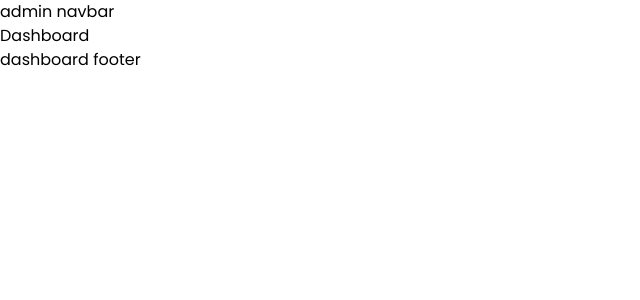
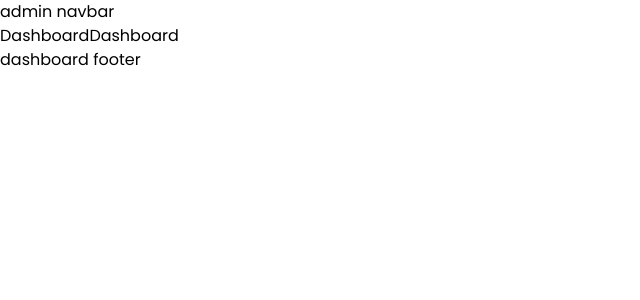
Before and after one commit to saifullah-10/school-management-system-client, a Next.js app: page /dashboard in a window 1280 px wide. Shown: the top 300 px of the page, without its empty margins (0-640 px from the left). Built offline with nearby package versions, Linux system fonts and the light colour scheme.

Commit message:
create dashboard layout

```diff
--- a/src/app/(dashboard)/dashboard/layout.tsx
+++ b/src/app/(dashboard)/dashboard/layout.tsx
@@ -1,9 +1,12 @@
-
-
 export default function DashboardLayout({
   children,
 }: Readonly<{
   children: React.ReactNode;
 }>) {
-  return <div>{children}</div>;
+  return (
+    <div className=" flex">
+      <aside>Dashboard</aside>
+   <div>   {children}</div>
+    </div>
+  );
 }
--- /dev/null
+++ b/src/app/(dashboard)/dashboard/user/page.tsx
@@ -0,0 +1,8 @@
+
+const page = () => {
+  return (
+    <div>page</div>
+  )
+}
+
+export default page
```
